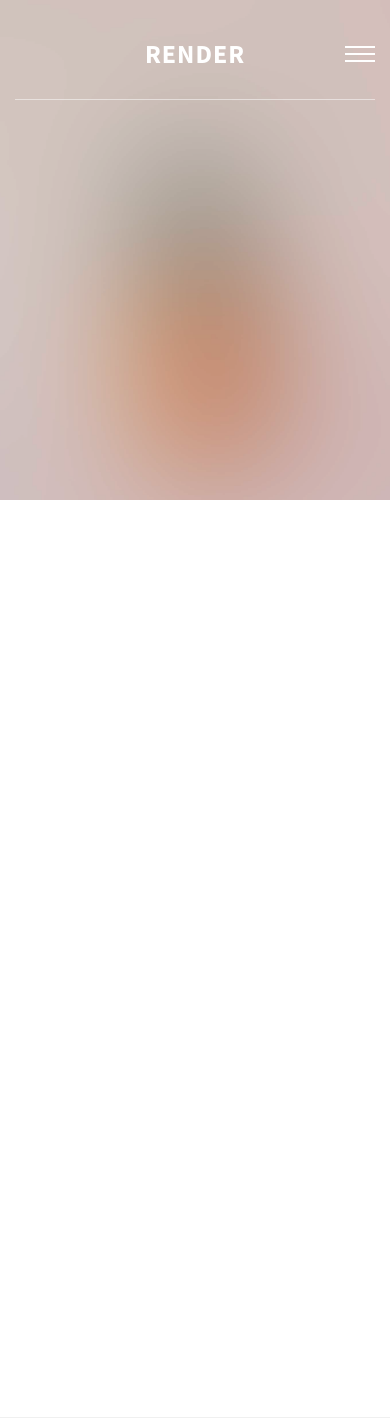
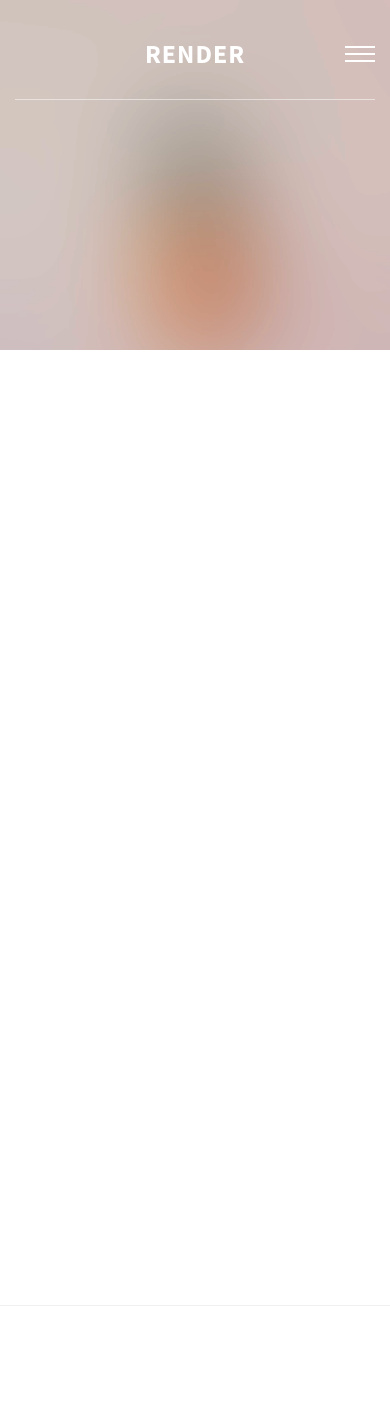
Before and after one commit to echocli/cs4640, a PHP site: page /about.php in a window 390 px wide. Shown: the top 1426 px of the page. Run offline with PHP 8.4, Linux system fonts and the light colour scheme; some web fonts are replaced.

Commit message:
edited about.php cover

```diff
--- a/about.php
+++ b/about.php
@@ -66,8 +66,8 @@
 
 
 		<div class="fh5co-hero">
-			<div class="fh5co-overlay"></div>
-			<div class="fh5co-cover text-center" style="background-image: url(images/work-1.jpg);">
+			<div class="fh5co-overlay" style="height: 350px;"></div>
+			<div class="fh5co-cover text-center" style="background-image: url(images/work-1.jpg); height: 350px;">
 				<div class="desc animate-box">
 					<h2>About Us</h2>
 					<span>Lovely Crafted by <a href="http://frehtml5.co/" target="_blank" class="fh5co-site-name">FREEHTML5.co</a></span>
@@ -75,7 +75,7 @@
 			</div>
 
 		</div>
-		<!-- END: header -->
+
 
 		<div id="fh5co-about" class="border-bottom">
 			<div class="container">
--- a/css/style.css
+++ b/css/style.css
@@ -136,7 +136,7 @@ figure {
 }
 @media screen and (max-width: 768px) {
   .fh5co-cover {
-    heifght: inherit;
+    height: inherit;
     padding: 3em 0;
   }
 }
@@ -149,7 +149,7 @@ figure {
 }
 @media screen and (max-width: 768px) {
   .fh5co-cover.fh5co-cover_2 {
-    heifght: inherit;
+    height: inherit;
     padding: 3em 0;
   }
 }
@@ -726,11 +726,11 @@ h3.heading-section:before {
   font-weight: 400;
 }
 
-#fh5co-services, #fh5co-about, #fh5co-contact {
+#fh5co-services, #fh5co-about-us, #fh5co-contact {
   padding: 7em 0;
 }
 @media screen and (max-width: 768px) {
-  #fh5co-services, #fh5co-about, #fh5co-contact {
+  #fh5co-services, #fh5co-about-us, #fh5co-contact {
     padding: 4em 0;
   }
 }
```
